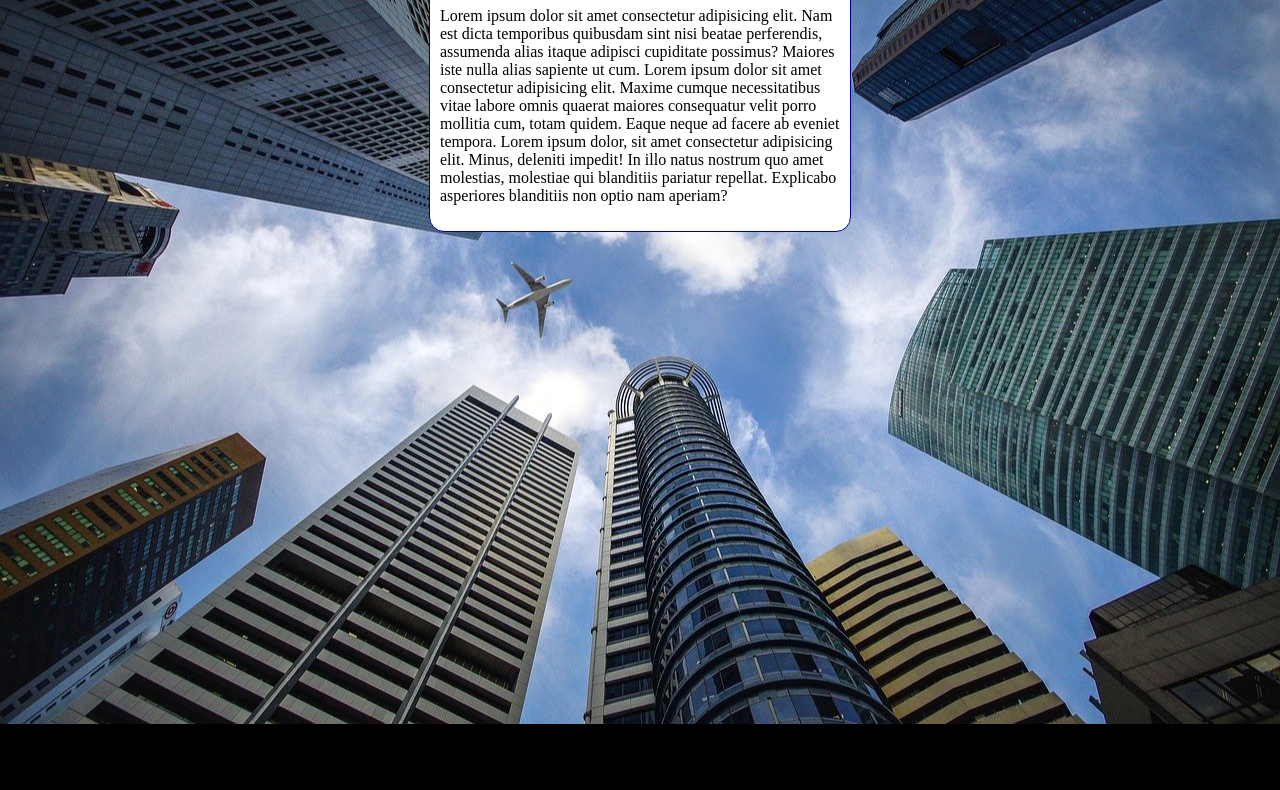
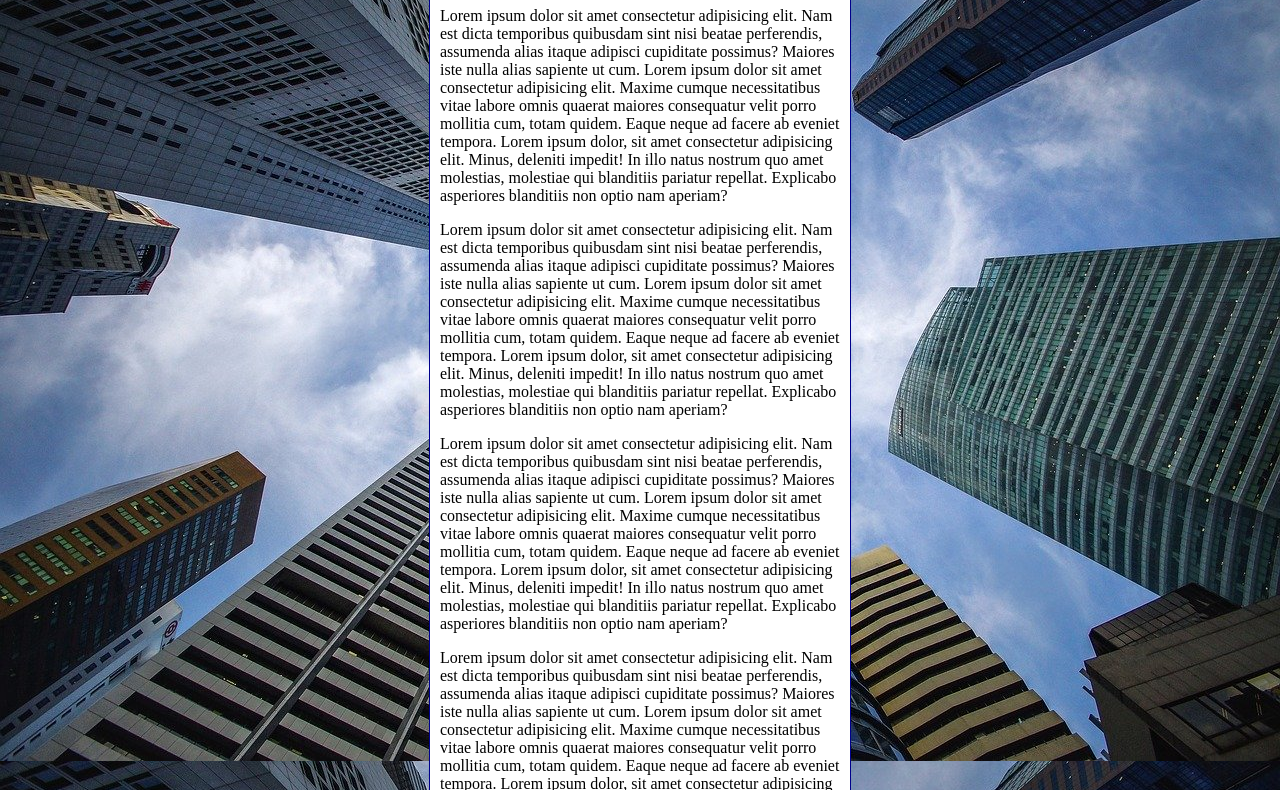
Before and after one commit to kauanallyson/html-css, a plain HTML site: page exercicios/ex022/fundo006.html in a window 1280 px wide. Shown: the part 92-882 px from the top of the page. Before the commit the page ends 816 px from the top, so only its background shows below. Drawn offline with Linux system fonts and the light colour scheme.

Commit message:
Concertei o fundo para ficar fixo

```diff
--- a/exercicios/ex022/fundo006.html
+++ b/exercicios/ex022/fundo006.html
@@ -3,19 +3,27 @@
     <head>
         <meta charset="UTF-8" />
         <meta name="viewport" content="width=device-width, initial-scale=1.0" />
-        <title>Document</title>
+        <title>Fundo fixo de tela</title>
         <style>
             body {
                 height: 100vh;
-                background-color: black;
+                /*background-color: black;
                 background-image: url(imagens/wallpaper002.jpg);
                 background-position: center center;
                 background-repeat: no-repeat;
                 background-size: cover;
+                background-attachment: fixed;
+                */
+
+                /* Shorthand - background
+                color image position repeat [size] attachments
+                */
+                background: black url(imagens/wallpaper002.jpg) center center no-repeat fixed;
+                background-size: cover;
             }
             main {
                 background-color: white;
-                width: 400px;
+                max-width: 400px;
                 padding: 10px;
                 margin: auto;
                 border: 1px solid darkblue;
@@ -27,6 +35,9 @@
         <main>
             <h1>Teste de imagem de fundo</h1>
             <p>Lorem ipsum dolor sit amet consectetur adipisicing elit. Nam est dicta temporibus quibusdam sint nisi beatae perferendis, assumenda alias itaque adipisci cupiditate possimus? Maiores iste nulla alias sapiente ut cum. Lorem ipsum dolor sit amet consectetur adipisicing elit. Maxime cumque necessitatibus vitae labore omnis quaerat maiores consequatur velit porro mollitia cum, totam quidem. Eaque neque ad facere ab eveniet tempora. Lorem ipsum dolor, sit amet consectetur adipisicing elit. Minus, deleniti impedit! In illo natus nostrum quo amet molestias, molestiae qui blanditiis pariatur repellat. Explicabo asperiores blanditiis non optio nam aperiam?</p>
+            <p>Lorem ipsum dolor sit amet consectetur adipisicing elit. Nam est dicta temporibus quibusdam sint nisi beatae perferendis, assumenda alias itaque adipisci cupiditate possimus? Maiores iste nulla alias sapiente ut cum. Lorem ipsum dolor sit amet consectetur adipisicing elit. Maxime cumque necessitatibus vitae labore omnis quaerat maiores consequatur velit porro mollitia cum, totam quidem. Eaque neque ad facere ab eveniet tempora. Lorem ipsum dolor, sit amet consectetur adipisicing elit. Minus, deleniti impedit! In illo natus nostrum quo amet molestias, molestiae qui blanditiis pariatur repellat. Explicabo asperiores blanditiis non optio nam aperiam?</p>
+            <p>Lorem ipsum dolor sit amet consectetur adipisicing elit. Nam est dicta temporibus quibusdam sint nisi beatae perferendis, assumenda alias itaque adipisci cupiditate possimus? Maiores iste nulla alias sapiente ut cum. Lorem ipsum dolor sit amet consectetur adipisicing elit. Maxime cumque necessitatibus vitae labore omnis quaerat maiores consequatur velit porro mollitia cum, totam quidem. Eaque neque ad facere ab eveniet tempora. Lorem ipsum dolor, sit amet consectetur adipisicing elit. Minus, deleniti impedit! In illo natus nostrum quo amet molestias, molestiae qui blanditiis pariatur repellat. Explicabo asperiores blanditiis non optio nam aperiam?</p>
+            <p>Lorem ipsum dolor sit amet consectetur adipisicing elit. Nam est dicta temporibus quibusdam sint nisi beatae perferendis, assumenda alias itaque adipisci cupiditate possimus? Maiores iste nulla alias sapiente ut cum. Lorem ipsum dolor sit amet consectetur adipisicing elit. Maxime cumque necessitatibus vitae labore omnis quaerat maiores consequatur velit porro mollitia cum, totam quidem. Eaque neque ad facere ab eveniet tempora. Lorem ipsum dolor, sit amet consectetur adipisicing elit. Minus, deleniti impedit! In illo natus nostrum quo amet molestias, molestiae qui blanditiis pariatur repellat. Explicabo asperiores blanditiis non optio nam aperiam?</p>
         </main>
     </body>
 </html>
```
